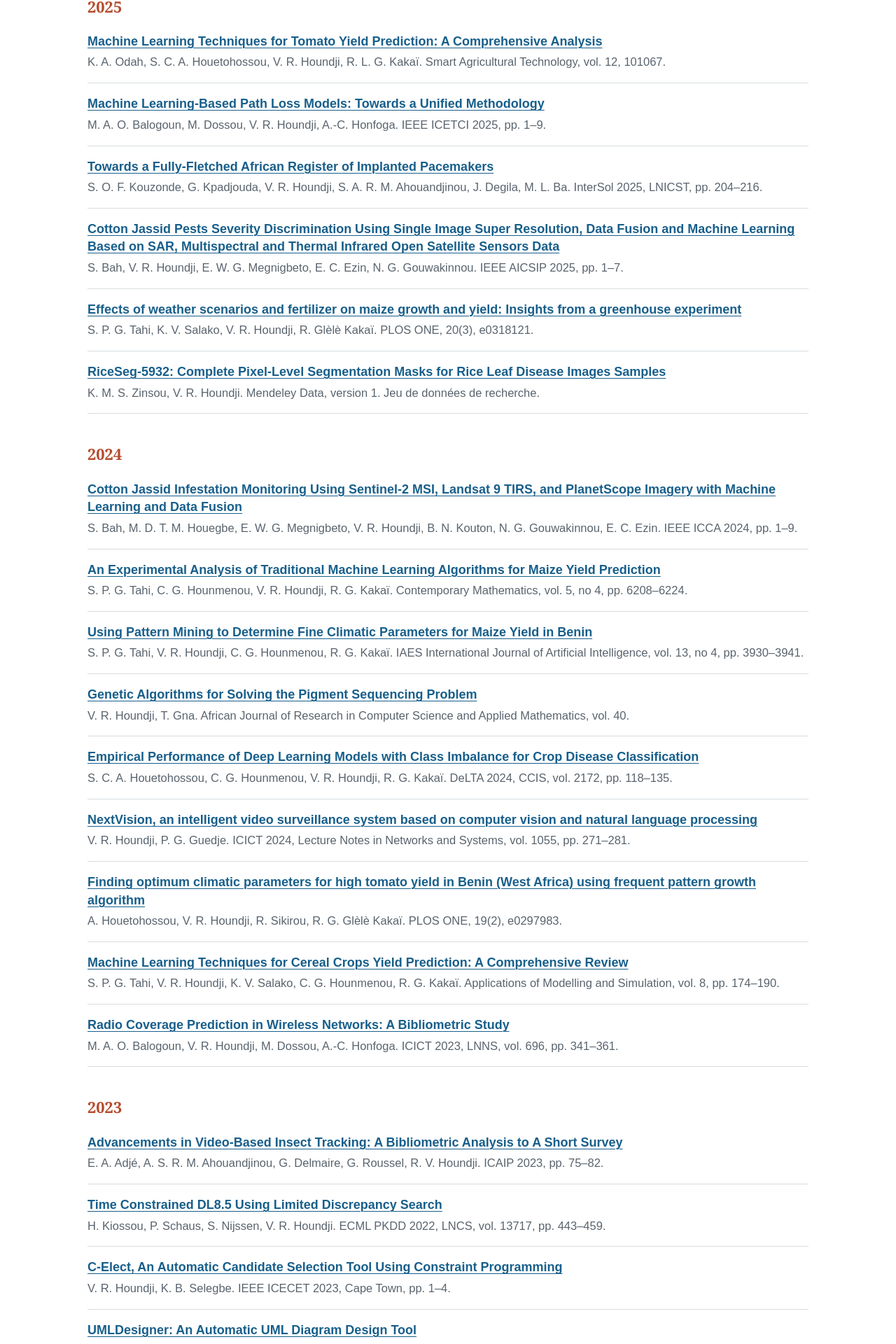
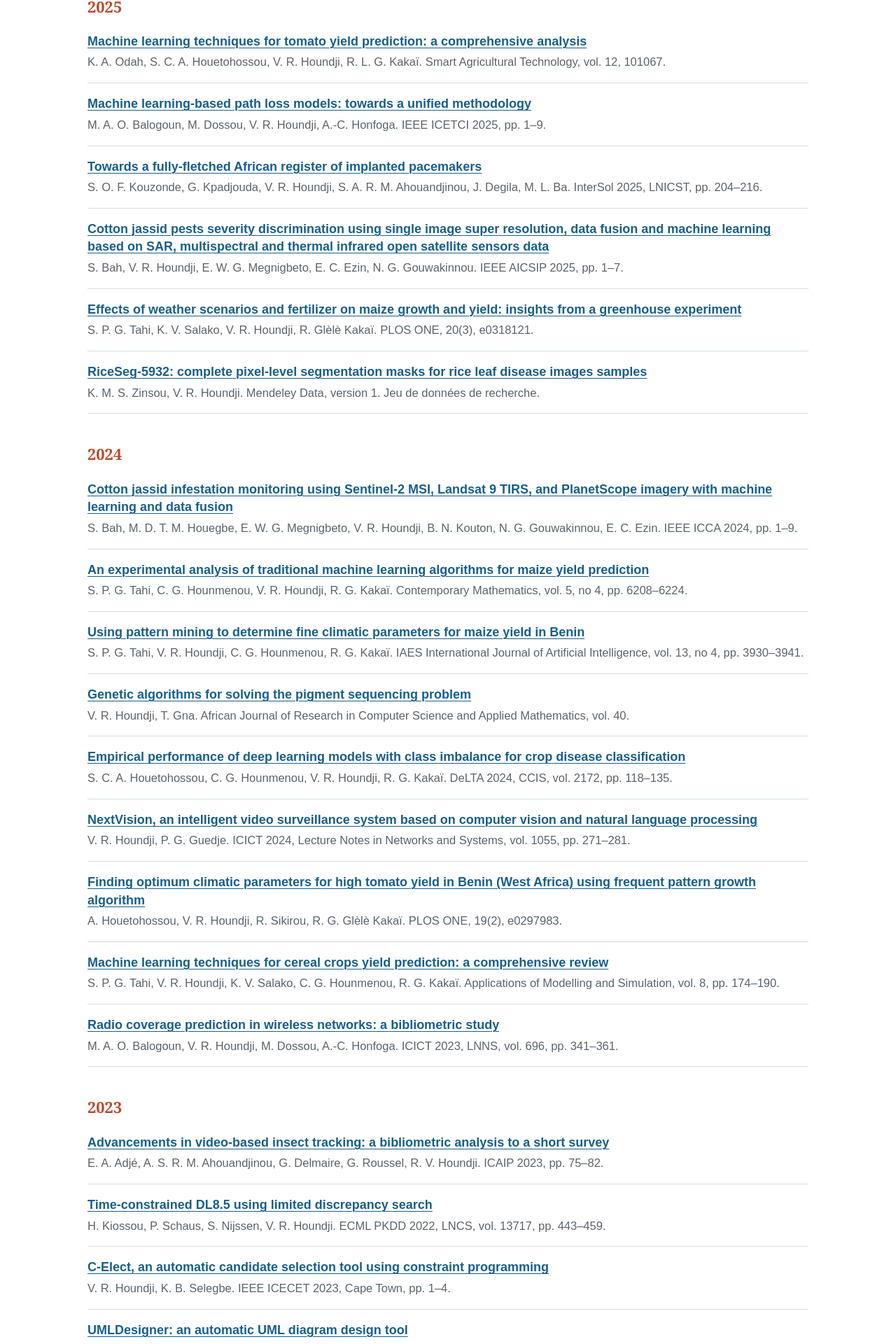
Before and after one commit to ratheilh/ratheilh.github.io, a Next.js app: page /publications in a window 1280 px wide. Shown: the part 575-2495 px from the top of the page at 70% size. Built offline with nearby package versions, Linux system fonts and the light colour scheme.

Commit message:
third version

```diff
--- a/app/contact-content.tsx
+++ b/app/contact-content.tsx
@@ -2,7 +2,7 @@ import { AcademicPage, ExternalLink, PageIntro } from "./site-components";
 import { type Language, type Localized, localize } from "./i18n";
 
 const copy = {
-  title: { fr: "CV & Contacts", en: "CV & Contacts" },
+  title: { fr: "CV & contacts", en: "CV & contact" },
   intro: { fr: "Pour une collaboration scientifique, un encadrement, une conférence ou une initiative liée à l'un de mes domaines d'expertise.", en: "For scientific collaboration, supervision, conferences, or initiatives related to my areas of expertise." },
   cv: { fr: "Curriculum vitæ", en: "Curriculum vitae" },
   download: { fr: "Télécharger le CV (PDF)", en: "Download CV (PDF)" },
--- a/app/contact/page.tsx
+++ b/app/contact/page.tsx
@@ -1,6 +1,6 @@
 import { ContactContent } from "../contact-content";
 
-export const metadata = { title: "CV & Contacts", alternates: { canonical: "/contact/", languages: { fr: "/contact/", en: "/en/contact/" } } };
+export const metadata = { title: "CV & contacts", alternates: { canonical: "/contact/", languages: { fr: "/contact/", en: "/en/contact/" } } };
 
 export default function Contact() {
   return <ContactContent language="fr" />;
--- a/app/en/contact/page.tsx
+++ b/app/en/contact/page.tsx
@@ -1,7 +1,7 @@
 import type { Metadata } from "next";
 import { ContactContent } from "../../contact-content";
 
-export const metadata: Metadata = { title: "CV & Contacts", alternates: { canonical: "/en/contact/", languages: { fr: "/contact/", en: "/en/contact/" } } };
+export const metadata: Metadata = { title: "CV & contact", alternates: { canonical: "/en/contact/", languages: { fr: "/contact/", en: "/en/contact/" } } };
 
 export default function Contact() {
   return <ContactContent language="en" />;
--- a/app/layout.tsx
+++ b/app/layout.tsx
@@ -4,7 +4,7 @@ import "./globals.css";
 export const metadata: Metadata = {
   metadataBase: new URL("https://ratheilh.github.io"),
   title: {
-    default: "Vinasétan Ratheil Esse Houndji — Artificial Intelligence",
+    default: "Vinasétan Ratheil Esse Houndji — Artificial intelligence",
     template: "%s — Vinasétan Ratheil Esse Houndji",
   },
   description: "Professional website of Vinasétan Ratheil Esse Houndji, an artificial intelligence researcher and lecturer at the University of Abomey-Calavi.",
--- a/app/navigation-links.tsx
+++ b/app/navigation-links.tsx
@@ -11,7 +11,7 @@ const navigationItems: { href: Localized; label: Localized }[] = [
   { href: { fr: "/enseignement", en: "/en/teaching" }, label: { fr: "Enseignements", en: "Teaching" } },
   { href: { fr: "/encadrements", en: "/en/supervision" }, label: { fr: "Encadrements", en: "Supervision" } },
   { href: { fr: "/services", en: "/en/services" }, label: { fr: "Services", en: "Services" } },
-  { href: { fr: "/contact", en: "/en/contact" }, label: { fr: "CV & Contacts", en: "CV & Contact" } },
+  { href: { fr: "/contact", en: "/en/contact" }, label: { fr: "CV & contacts", en: "CV & contact" } },
 ];
 
 const frenchToEnglish: Record<string, string> = Object.fromEntries([
--- a/app/publications/page.tsx
+++ b/app/publications/page.tsx
@@ -9,7 +9,7 @@ const publications: { year: string; items: Publication[] }[] = [
     year: "2026",
     items: [
       {
-        title: "Spatiotemporal Modeling and Uncertainty Quantification of Reference Evapotranspiration Using Machine Learning and Bayesian Model Averaging in Benin",
+        title: "Spatiotemporal modeling and uncertainty quantification of reference evapotranspiration using machine learning and Bayesian model averaging in Benin",
         details: "B. C. F. Mizele, M. Meliho, V. R. Houndji, S. A. R. M. Ahouandjinou, C. A. Orlando. Geomatics, vol. 6, no 4, article 73.",
         href: "https://doi.org/10.3390/geomatics6040073",
       },
@@ -20,32 +20,32 @@ const publications: { year: string; items: Publication[] }[] = [
     year: "2025",
     items: [
       {
-        title: "Machine Learning Techniques for Tomato Yield Prediction: A Comprehensive Analysis",
+        title: "Machine learning techniques for tomato yield prediction: a comprehensive analysis",
         details: "K. A. Odah, S. C. A. Houetohossou, V. R. Houndji, R. L. G. Kakaï. Smart Agricultural Technology, vol. 12, 101067.",
         href: "https://doi.org/10.1016/j.atech.2025.101067",
       },
       {
-        title: "Machine Learning-Based Path Loss Models: Towards a Unified Methodology",
+        title: "Machine learning-based path loss models: towards a unified methodology",
         details: "M. A. O. Balogoun, M. Dossou, V. R. Houndji, A.-C. Honfoga. IEEE ICETCI 2025, pp. 1–9.",
         href: "https://doi.org/10.1109/ICETCI67340.2025.11258025",
       },
       {
-        title: "Towards a Fully-Fletched African Register of Implanted Pacemakers",
+        title: "Towards a fully-fletched African register of implanted pacemakers",
         details: "S. O. F. Kouzonde, G. Kpadjouda, V. R. Houndji, S. A. R. M. Ahouandjinou, J. Degila, M. L. Ba. InterSol 2025, LNICST, pp. 204–216.",
         href: "https://doi.org/10.1007/978-3-032-15154-4_16",
       },
       {
-        title: "Cotton Jassid Pests Severity Discrimination Using Single Image Super Resolution, Data Fusion and Machine Learning Based on SAR, Multispectral and Thermal Infrared Open Satellite Sensors Data",
+        title: "Cotton jassid pests severity discrimination using single image super resolution, data fusion and machine learning based on SAR, multispectral and thermal infrared open satellite sensors data",
         details: "S. Bah, V. R. Houndji, E. W. G. Megnigbeto, E. C. Ezin, N. G. Gouwakinnou. IEEE AICSIP 2025, pp. 1–7.",
         href: "https://doi.org/10.1109/AICSIP65423.2025.11427311",
       },
       {
-        title: "Effects of weather scenarios and fertilizer on maize growth and yield: Insights from a greenhouse experiment",
+        title: "Effects of weather scenarios and fertilizer on maize growth and yield: insights from a greenhouse experiment",
         details: "S. P. G. Tahi, K. V. Salako, V. R. Houndji, R. Glèlè Kakaï. PLOS ONE, 20(3), e0318121.",
         href: "https://journals.plos.org/plosone/article?id=10.1371/journal.pone.0318121",
       },
       {
-        title: "RiceSeg-5932: Complete Pixel-Level Segmentation Masks for Rice Leaf Disease Images Samples",
+        title: "RiceSeg-5932: complete pixel-level segmentation masks for rice leaf disease images samples",
         details: "K. M. S. Zinsou, V. R. Houndji. Mendeley Data, version 1. Jeu de données de recherche.",
         href: "https://doi.org/10.17632/92jc6w6mcy.1",
       },
@@ -55,27 +55,27 @@ const publications: { year: string; items: Publication[] }[] = [
     year: "2024",
     items: [
       {
-        title: "Cotton Jassid Infestation Monitoring Using Sentinel-2 MSI, Landsat 9 TIRS, and PlanetScope Imagery with Machine Learning and Data Fusion",
+        title: "Cotton jassid infestation monitoring using Sentinel-2 MSI, Landsat 9 TIRS, and PlanetScope imagery with machine learning and data fusion",
         details: "S. Bah, M. D. T. M. Houegbe, E. W. G. Megnigbeto, V. R. Houndji, B. N. Kouton, N. G. Gouwakinnou, E. C. Ezin. IEEE ICCA 2024, pp. 1–9.",
         href: "https://doi.org/10.1109/ICCA62237.2024.10927781",
       },
       {
-        title: "An Experimental Analysis of Traditional Machine Learning Algorithms for Maize Yield Prediction",
+        title: "An experimental analysis of traditional machine learning algorithms for maize yield prediction",
         details: "S. P. G. Tahi, C. G. Hounmenou, V. R. Houndji, R. G. Kakaï. Contemporary Mathematics, vol. 5, no 4, pp. 6208–6224.",
         href: "https://doi.org/10.37256/cm.5420244481",
       },
       {
-        title: "Using Pattern Mining to Determine Fine Climatic Parameters for Maize Yield in Benin",
+        title: "Using pattern mining to determine fine climatic parameters for maize yield in Benin",
         details: "S. P. G. Tahi, V. R. Houndji, C. G. Hounmenou, R. G. Kakaï. IAES International Journal of Artificial Intelligence, vol. 13, no 4, pp. 3930–3941.",
         href: "https://doi.org/10.11591/ijai.v13.i4.pp3930-3941",
       },
       {
-        title: "Genetic Algorithms for Solving the Pigment Sequencing Problem",
+        title: "Genetic algorithms for solving the pigment sequencing problem",
         details: "V. R. Houndji, T. Gna. African Journal of Research in Computer Science and Applied Mathematics, vol. 40.",
         href: "https://doi.org/10.46298/arima.11382",
       },
       {
-        title: "Empirical Performance of Deep Learning Models with Class Imbalance for Crop Disease Classification",
+        title: "Empirical performance of deep learning models with class imbalance for crop disease classification",
         details: "S. C. A. Houetohossou, C. G. Hounmenou, V. R. Houndji, R. G. Kakaï. DeLTA 2024, CCIS, vol. 2172, pp. 118–135.",
         href: "https://link.springer.com/chapter/10.1007/978-3-031-66705-3_8",
       },
@@ -90,12 +90,12 @@ const publications: { year: string; items: Publication[] }[] = [
         href: "https://doi.org/10.1371/journal.pone.0297983",
       },
       {
-        title: "Machine Learning Techniques for Cereal Crops Yield Prediction: A Comprehensive Review",
+        title: "Machine learning techniques for cereal crops yield prediction: a comprehensive review",
         details: "S. P. G. Tahi, V. R. Houndji, K. V. Salako, C. G. Hounmenou, R. G. Kakaï. Applications of Modelling and Simulation, vol. 8, pp. 174–190.",
         href: "https://arqiipubl.com/ojs/index.php/AMS_Journal/article/view/622",
       },
       {
-        title: "Radio Coverage Prediction in Wireless Networks: A Bibliometric Study",
+        title: "Radio coverage prediction in wireless networks: a bibliometric study",
         details: "M. A. O. Balogoun, V. R. Houndji, M. Dossou, A.-C. Honfoga. ICICT 2023, LNNS, vol. 696, pp. 341–361.",
         href: "https://doi.org/10.1007/978-981-99-3236-8_27",
       },
@@ -105,22 +105,22 @@ const publications: { year: string; items: Publication[] }[] = [
     year: "2023",
     items: [
       {
-        title: "Advancements in Video-Based Insect Tracking: A Bibliometric Analysis to A Short Survey",
+        title: "Advancements in video-based insect tracking: a bibliometric analysis to a short survey",
         details: "E. A. Adjé, A. S. R. M. Ahouandjinou, G. Delmaire, G. Roussel, R. V. Houndji. ICAIP 2023, pp. 75–82.",
         href: "https://doi.org/10.1145/3635118.3635130",
       },
       {
-        title: "Time Constrained DL8.5 Using Limited Discrepancy Search",
+        title: "Time-constrained DL8.5 using limited discrepancy search",
         details: "H. Kiossou, P. Schaus, S. Nijssen, V. R. Houndji. ECML PKDD 2022, LNCS, vol. 13717, pp. 443–459.",
         href: "https://link.springer.com/chapter/10.1007/978-3-031-26419-1_27",
       },
       {
-        title: "C-Elect, An Automatic Candidate Selection Tool Using Constraint Programming",
+        title: "C-Elect, an automatic candidate selection tool using constraint programming",
         details: "V. R. Houndji, K. B. Selegbe. IEEE ICECET 2023, Cape Town, pp. 1–4.",
         href: "https://ieeexplore.ieee.org/document/10389265",
       },
       {
-        title: "UMLDesigner: An Automatic UML Diagram Design Tool",
+        title: "UMLDesigner: an automatic UML diagram design tool",
         details: "V. R. Houndji, G. Akotenou. DeLTA 2023, CCIS, vol. 1875, pp. 340–350.",
         href: "https://link.springer.com/chapter/10.1007/978-3-031-39059-3_23",
       },
@@ -130,12 +130,12 @@ const publications: { year: string; items: Publication[] }[] = [
         href: "https://pfia23.icube.unistra.fr/conferences/jfpc/Actes_CH_PFIA2023__3_.pdf",
       },
       {
-        title: "Deep learning methods for biotic and abiotic stresses detection and classification in fruits and vegetables: State of the art and perspectives",
+        title: "Deep learning methods for biotic and abiotic stresses detection and classification in fruits and vegetables: state of the art and perspectives",
         details: "S. C. A. Houetohossou, V. R. Houndji, C. G. Hounmenou, R. Sikirou, R. L. G. Kakaï. Artificial Intelligence in Agriculture, vol. 9, pp. 46–60.",
         href: "https://doi.org/10.1016/j.aiia.2023.05.002",
       },
       {
-        title: "Use of Artificial Intelligence in Cardiology: Where Are We in Africa?",
+        title: "Use of artificial intelligence in cardiology: where are we in Africa?",
         details: "F. Lo Niang, V. R. Houndji, M. Lo, J. Degila, M. L. Ba. AFRICOMM 2022, LNICST, vol. 499, pp. 473–486.",
         href: "https://link.springer.com/chapter/10.1007/978-3-031-34896-9_29",
       },
@@ -154,12 +154,12 @@ const publications: { year: string; items: Publication[] }[] = [
         href: "https://doi.org/10.11591/ijai.v11.i3.pp1175-1183",
       },
       {
-        title: "Automatic UML Defects Detection Based on Image of Diagram",
+        title: "Automatic UML defects detection based on image of diagram",
         details: "M. S. Lokonon, V. R. Houndji. DeLTA, pp. 193–198.",
         href: "https://doi.org/10.5220/0011270200003264",
       },
       {
-        title: "A Bibliometric Analysis of the Trends in the Research on Wearable Technologies for Cardiovascular Diseases",
+        title: "A bibliometric analysis of the trends in the research on wearable technologies for cardiovascular diseases",
         details: "G. E. A. Kpadjouda Job, J. Degila, S. A. Ahouandjinou, V. R. Houndji, M. L. Ba. pHealth, Studies in Health Technology and Informatics.",
         href: "https://ebooks.iospress.nl/doi/10.3233/SHTI220994",
       },
@@ -169,17 +169,17 @@ const publications: { year: string; items: Publication[] }[] = [
     year: "2020",
     items: [
       {
-        title: "Prediction of the Purchase Intention of Users on E-commerce Platforms Using Gradient Boosting",
+        title: "Prediction of the purchase intention of users on e-commerce platforms using gradient boosting",
         details: "Y. Kiki, V. R. Houndji. International Journal of Engineering and Advanced Technology, vol. 10, no 1, pp. 446–450.",
         href: "https://doi.org/10.35940/ijeat.A1929.1010120",
       },
       {
-        title: "Using an interpretable Machine Learning approach to study the drivers of International Migration",
+        title: "Using an interpretable machine learning approach to study the drivers of international migration",
         details: "H. Kiossou, Y. Schenk, F. Docquier, V. R. Houndji, S. Nijssen, P. Schaus. Harvard CRCS Workshop on Artificial Intelligence for Social Good.",
         href: "https://crcs.seas.harvard.edu/publications/using-interpretable-machine-learning-approach-study-drivers-international",
       },
       {
-        title: "AmonAI: A Students Academic Performances Prediction System",
+        title: "AmonAI: a students academic performances prediction system",
         details: "I. Houndayi, V. R. Houndji, P.-J. Zohou, E. C. Ezin. AFRICOMM, LNICST, vol. 311, pp. 212–218.",
         href: "https://link.springer.com/chapter/10.1007/978-3-030-41593-8_16",
       },
@@ -189,17 +189,17 @@ const publications: { year: string; items: Publication[] }[] = [
     year: "2019",
     items: [
       {
-        title: "The Item Dependent StockingCost Constraint",
+        title: "The item-dependent StockingCost constraint",
         details: "V. R. Houndji, P. Schaus, L. Wolsey. Constraints, vol. 24, pp. 183–209.",
         href: "https://link.springer.com/article/10.1007/s10601-018-9300-y",
       },
       {
-        title: "Sorghum Yield Prediction using Machine Learning",
+        title: "Sorghum yield prediction using machine learning",
         details: "G. Zannou, V. R. Houndji. IEEE BioSMART, pp. 152–155.",
         href: "https://ieeexplore.ieee.org/document/8734219",
       },
       {
-        title: "Awale Game: Application Programming Interface and Augmented Reality Interface",
+        title: "Awale game: application programming interface and augmented reality interface",
         details: "P. Houessou, V. R. Houndji, E. C. Ezin, P. Kiki, H. Kiossou, J.-B. Sossou, F. Zoumarou Walis. LNICST, vol. 260, pp. 147–154.",
         href: "https://link.springer.com/chapter/10.1007/978-3-030-05198-3_13",
       },
@@ -209,12 +209,12 @@ const publications: { year: string; items: Publication[] }[] = [
     year: "2018",
     items: [
       {
-        title: "Cost-based filtering algorithms for a Capacitated Lot Sizing Problem and the Constrained Arborescence Problem",
+        title: "Cost-based filtering algorithms for a capacitated lot sizing problem and the constrained arborescence problem",
         details: "V. R. Houndji. Constraints, vol. 23, no 4, pp. 481–482. Résumé de thèse.",
         href: "https://doi.org/10.1007/s10601-018-9292-7",
       },
       {
-        title: "Generic Heuristic for the mnk Games",
+        title: "Generic heuristic for the mnk games",
         details: "A.-H. Abdoulaye, V. R. Houndji, E. C. Ezin, G. Aglin. CARI 2018, pp. 265–275.",
       },
     ],
@@ -223,7 +223,7 @@ const publications: { year: string; items: Publication[] }[] = [
     year: "2017",
     items: [
       {
-        title: "The Weighted Arborescence Constraint",
+        title: "The weighted arborescence constraint",
         details: "V. R. Houndji, P. Schaus, M. N. Hounkonnou, L. Wolsey. CPAIOR 2017, LNCS, vol. 10335, pp. 185–201.",
         href: "https://link.springer.com/chapter/10.1007/978-3-319-59776-8_15",
       },
@@ -233,7 +233,7 @@ const publications: { year: string; items: Publication[] }[] = [
     year: "2014",
     items: [
       {
-        title: "The StockingCost Constraint",
+        title: "The StockingCost constraint",
         details: "V. R. Houndji, P. Schaus, L. Wolsey, Y. Deville. CP 2014, LNCS, vol. 8656, pp. 382–397.",
         href: "https://link.springer.com/chapter/10.1007/978-3-319-10428-7_29",
       },
--- a/app/research-content.tsx
+++ b/app/research-content.tsx
@@ -25,7 +25,7 @@ const areas: ResearchItem[] = [
 const projects: ResearchItem[] = [
   { title: { fr: "OpenCS4Dev — Open Computer Science for Development (depuis 2026)", en: "OpenCS4Dev — Open Computer Science for Development (since 2026)" }, description: { fr: "coordonnateur Sud ; mutualisation durable de ressources pédagogiques en informatique entre l’UCLouvain et l’Université d’Abomey-Calavi. Financement ARES, Belgique.", en: "Southern coordinator; sustainable pooling of computer science learning resources between UCLouvain and the University of Abomey-Calavi. Funded by ARES, Belgium." } },
   { title: { fr: "ForCES (depuis 2026)", en: "ForCES (since 2026)" }, description: { fr: "coordonnateur Sud pour le Bénin ; analyse des politiques et pratiques et co-construction d’une infrastructure de formation continue en pédagogie universitaire numérique au Bénin et au Sénégal. Financement ARES, Belgique.", en: "Southern coordinator for Benin; analysis of policies and practices and co-development of a continuing professional development infrastructure for digital university pedagogy in Benin and Senegal. Funded by ARES, Belgium." } },
-  { title: { fr: "STOP-MNT (depuis 2025)", en: "STOP-MNT (since 2025)" }, description: { fr: "responsable du Work Package 2 — IA et IoT ; développement d’une stratégie intégrée pour la prévention des maladies non transmissibles au Bénin. Fonds compétitifs de l’UAC.", en: "leader of Work Package 2 — AI and IoT; development of an integrated strategy for preventing non-communicable diseases in Benin. Funded by the UAC Competitive Research Fund." } },
+  { title: { fr: "STOP-MNT (depuis 2025)", en: "STOP-MNT (since 2025)" }, description: { fr: "responsable du work package 2 — IA et IoT ; développement d’une stratégie intégrée pour la prévention des maladies non transmissibles au Bénin. Fonds compétitifs de l’UAC.", en: "leader of work package 2 — AI and IoT; development of an integrated strategy for preventing non-communicable diseases in Benin. Funded by the UAC Competitive Research Fund." } },
   { title: { fr: "AI4CKD — Artificial Intelligence for Chronic Kidney Disease (depuis 2024)", en: "AI4CKD — Artificial Intelligence for Chronic Kidney Disease (since 2024)" }, description: { fr: "chef de projet ; développement d’un système de prédiction des stades de la maladie rénale chronique adapté au contexte béninois. Financement Google.", en: "principal investigator; development of a system for predicting chronic kidney disease stages in the Beninese context. Funded by Google." } },
   { title: { fr: "Opti’Plan — Méthodes et outils de planification automatique des soutenances (2024–2025)", en: "Opti’Plan — Methods and tools for automatic thesis-defense scheduling (2024–2025)" }, description: { fr: "coordonnateur Sud ; modèles d’optimisation adaptés aux formations à grands effectifs des universités béninoises. Financement ARES, Belgique.", en: "Southern coordinator; optimization models for large university programs in Benin. Funded by ARES, Belgium." } },
   { title: { fr: "IoT4Pest (depuis 2024)", en: "IoT4Pest (since 2024)" }, description: { fr: "membre ; surveillance des ravageurs agricoles en Afrique subsaharienne au moyen de réseaux de capteurs IoT. Financement Inria, France.", en: "member; monitoring agricultural pests in sub-Saharan Africa using IoT sensor networks. Funded by Inria, France." } },
```
Also changed, not shown: app/encadrements/page.tsx (+27 -27 lines), app/page.tsx (+15 -15 lines), app/services-content.tsx (+17 -17 lines), app/teaching-content.tsx (+8 -8 lines).
